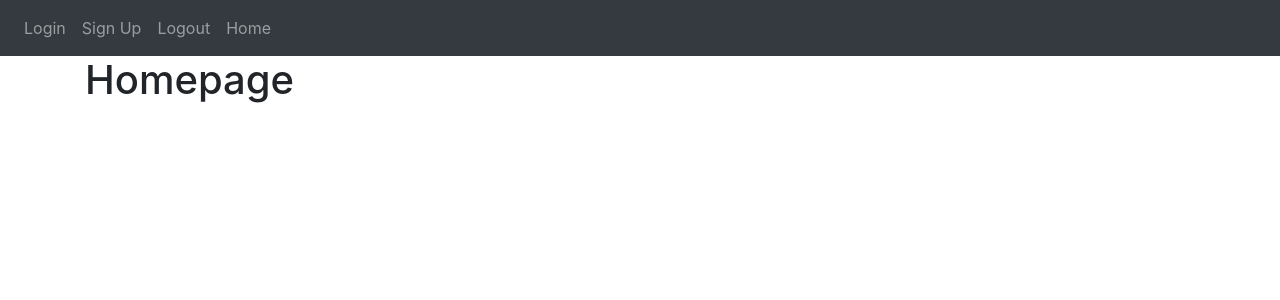
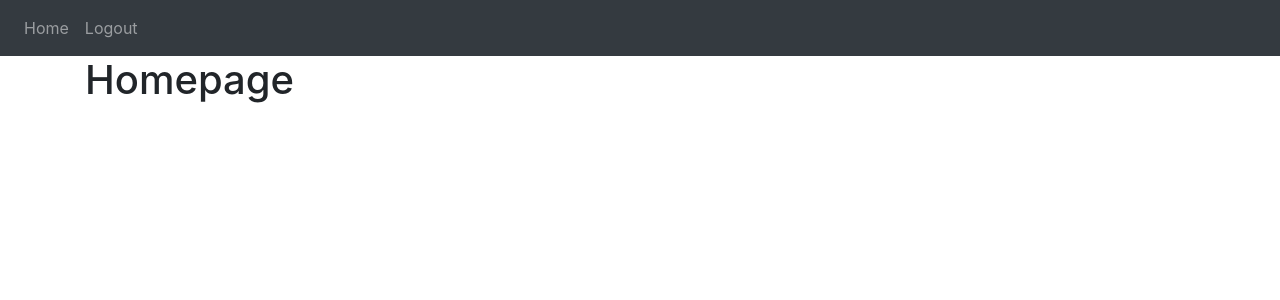
Before and after one commit to kyrenmearr/note-taking, a Flask app: page / in a window 1280 px wide. Shown: the top 300 px of the page. Run offline with Flask 3, Linux system fonts and the light colour scheme; a user stored in the database is signed in; some libraries are stand-ins or nearby versions.

Commit message:
Login and logout done

```diff
--- a/website/auth.py
+++ b/website/auth.py
@@ -24,11 +24,12 @@ def login():
         else:
             flash('E-mail does not exist.', category='error')
 
-    return render_template("login.html", boolean=True)
+    return render_template("login.html", user=current_user)
 
 @auth.route('/logout')
 @login_required #This will make sure that the user is logged in before logging out
 def logout():
+    logout_user()
     return redirect(url_for('auth.login'))
 
 @auth.route('/sign-up', methods=['GET', 'POST'])
@@ -58,4 +59,4 @@ def sign_up():
             flash('Account created!', category='success')
             return redirect(url_for('views.home'))
 
-    return render_template("sign_up.html")
+    return render_template("sign_up.html", user=current_user)
--- a/website/templates/base.html
+++ b/website/templates/base.html
@@ -24,10 +24,13 @@
             </button>
             <div class="collapse navbar-collapse" id="navbar">
                 <div class="navbar-nav">
+                    {% if user.is_authenticated %}
+                    <a class="nav-item nav-link" id="home" href="/">Home</a>
+                    <a class="nav-item nav-link" id="logout" href="/logout">Logout</a>
+                    {% else %}
                     <a class="nav-item nav-link" id="login" href="/login">Login</a>
                     <a class="nav-item nav-link" id="signUp" href="/sign-up">Sign Up</a>
-                    <a class="nav-item nav-link" id="logout" href="/logout">Logout</a>
-                    <a class="nav-item nav-link" id="home" href="/">Home</a>
+                    {% endif %}
                 </div>
             </div>
         </nav>
--- a/website/views.py
+++ b/website/views.py
@@ -6,4 +6,4 @@ views = Blueprint('views', __name__)
 @views.route('/')
 @login_required #This will make sure that the user is logged in before accessing the home page
 def home():
-    return render_template("home.html")
+    return render_template("home.html", user=current_user)
```
